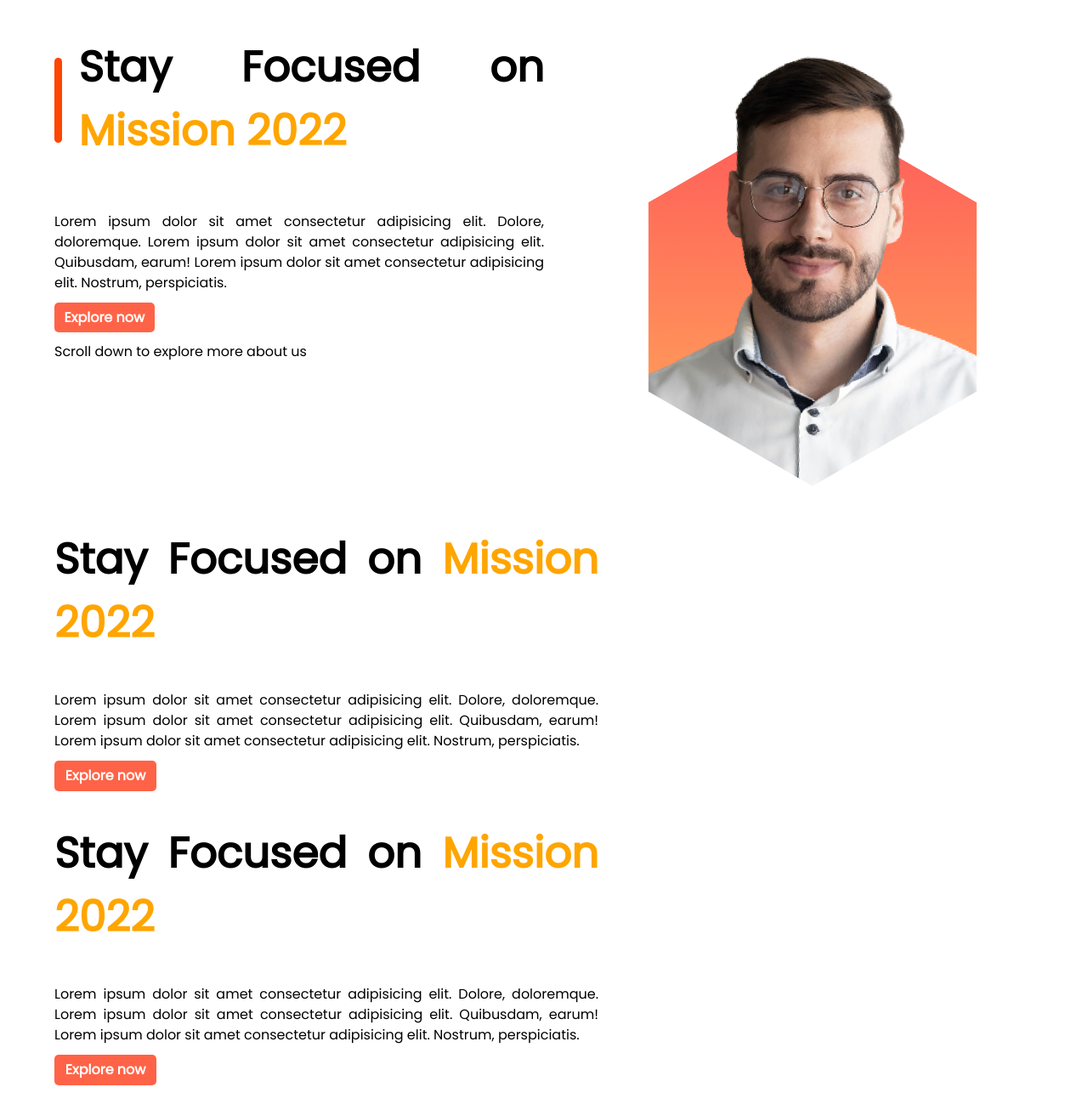
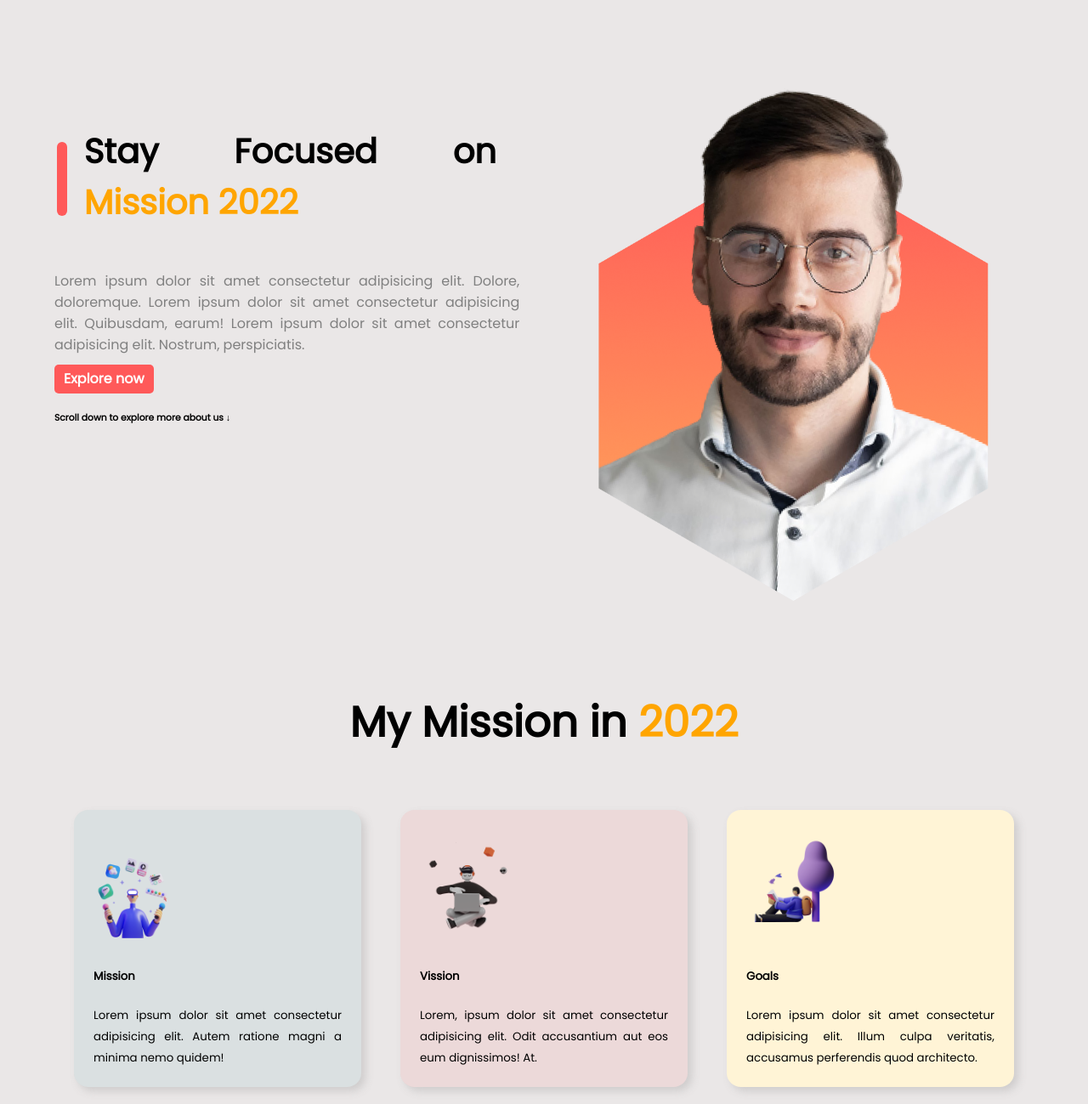
Before and after one commit to mozammelhoq1/portfolio-website, a plain HTML site: page index.html in a window 1280 px wide. Shown: the top 1299 px of the page at 85% size. Drawn offline with Linux system fonts and the light colour scheme; a web font is replaced by a local one.

Commit message:
four main part complete

```diff
--- a/index.html
+++ b/index.html
@@ -13,61 +13,79 @@
     <link href="https://fonts.googleapis.com/css2?family=Libre+Baskerville&family=Luxurious+Roman&family=Playfair+Display:wght@500&family=Poppins&display=swap" rel="stylesheet">
 </head>
 <body>
+    <!-- hero section  -->
     <section class="flex-container">
-        <div class="half-width">
+        <div class="half-width" style="margin-top: 10%;">
                 <div  class="flex-container">
                     <b class="sidebar">.</b>
-                    <h1>Stay Focused on <span>Mission 2022</span></h1>
+                    <h2>Stay Focused on <span>Mission 2022</span></h2>
                 </div>
                 <p>Lorem ipsum dolor sit amet consectetur adipisicing elit. Dolore, doloremque. Lorem ipsum dolor sit amet consectetur adipisicing elit. Quibusdam, earum! Lorem ipsum dolor sit amet consectetur adipisicing elit. Nostrum, perspiciatis.</p>
                 <a class="button" target="_blank" href="https://www.linkedin.com/in/md-mozammel-hoq-78336b227/">Explore now</a>
-                <p>Scroll down to explore more about us</p>
+                <h6>Scroll down to explore more about us ↓</h6>
         </div>
-        <div class="half-width">
+        <div class="half-width" style="margin-left: 5%;">
             <img src="images/person/person-3.png" alt="">
         </div>
     </section>
+
+    <!-- my Mission  -->
+
     <section>
-        <div class="half-width">
-            <h1>Stay Focused on
-                <span>Mission 2022</span></h1>
-                <p>Lorem ipsum dolor sit amet consectetur adipisicing elit. Dolore, doloremque. Lorem ipsum dolor sit amet consectetur adipisicing elit. Quibusdam, earum! Lorem ipsum dolor sit amet consectetur adipisicing elit. Nostrum, perspiciatis.</p>
-                <a class="button" target="_blank" href="https://www.linkedin.com/in/md-mozammel-hoq-78336b227/">Explore now</a>
+        <h1>My Mission in <span>2022</span></h1>
+        <div class="flex-container">
+            <div class="triple-width" style="background-color: rgba(79, 157, 166, 0.1)
+        ;">
+            <img src="images/illustrators/illustrator-1.png" alt="">
+            <h5>Mission</h5>
+            <small>Lorem ipsum dolor sit amet consectetur adipisicing elit. Autem ratione magni a minima nemo quidem!</small>
         </div>
-        <div class="half-width">
-            <h1>Stay Focused on
-                <span>Mission 2022</span></h1>
+        <div class="triple-width" style="background-color: rgba(255, 89, 89, 0.1);">
+            <img src="images/illustrators/illustrator-2.png" alt="">
+            <h5>Vission</h5>
+            <small>Lorem, ipsum dolor sit amet consectetur adipisicing elit. Odit accusantium aut eos eum dignissimos! At.</small>
+        </div>
+        <div class="triple-width" style="background-color: #FFF4D6;">
+            <img src="images/illustrators/illustrator-3.png" alt="">
+            <h5>Goals</h5>
+            <small>Lorem ipsum dolor sit amet consectetur adipisicing elit. Illum culpa veritatis, accusamus perferendis quod architecto.</small>
+        </div>
+        </div>
+    </section>
+
+    <!-- Develop -->
+
+    <section class="flex-container">
+        <div class="half-width" style="margin-right: 5%;">
+            <img src="images/pictures/coding.png" alt="">
+        </div>
+        <div class="half-width" style="margin-top: 8%;">
+            <h3>Develop <br>Without Limits</h3>
                 <p>Lorem ipsum dolor sit amet consectetur adipisicing elit. Dolore, doloremque. Lorem ipsum dolor sit amet consectetur adipisicing elit. Quibusdam, earum! Lorem ipsum dolor sit amet consectetur adipisicing elit. Nostrum, perspiciatis.</p>
                 <a class="button" target="_blank" href="https://www.linkedin.com/in/md-mozammel-hoq-78336b227/">Explore now</a>
         </div>
     </section>
-    <section>
-        <div class="half-width">
-            <h1>Stay Focused on
-                <span>Mission 2022</span></h1>
+
+    <!-- Global Community -->
+
+    <section class="flex-container">
+        <div class="half-width" style="margin-top: 8%;">
+            <h3>Know our<br>Global Community</h3>
                 <p>Lorem ipsum dolor sit amet consectetur adipisicing elit. Dolore, doloremque. Lorem ipsum dolor sit amet consectetur adipisicing elit. Quibusdam, earum! Lorem ipsum dolor sit amet consectetur adipisicing elit. Nostrum, perspiciatis.</p>
                 <a class="button" target="_blank" href="https://www.linkedin.com/in/md-mozammel-hoq-78336b227/">Explore now</a>
         </div>
-        <div class="half-width">
-            <h1>Stay Focused on
-                <span>Mission 2022</span></h1>
-                <p>Lorem ipsum dolor sit amet consectetur adipisicing elit. Dolore, doloremque. Lorem ipsum dolor sit amet consectetur adipisicing elit. Quibusdam, earum! Lorem ipsum dolor sit amet consectetur adipisicing elit. Nostrum, perspiciatis.</p>
-                <a class="button" target="_blank" href="https://www.linkedin.com/in/md-mozammel-hoq-78336b227/">Explore now</a>
+        <div class="half-width" style="margin-left: 5%;">
+            <img src="images/pictures/project.png" alt="">
         </div>
     </section>
-    <section>
-        <div class="half-width">
-            <h1>Stay Focused on
-                <span>Mission 2022</span></h1>
-                <p>Lorem ipsum dolor sit amet consectetur adipisicing elit. Dolore, doloremque. Lorem ipsum dolor sit amet consectetur adipisicing elit. Quibusdam, earum! Lorem ipsum dolor sit amet consectetur adipisicing elit. Nostrum, perspiciatis.</p>
-                <a class="button" target="_blank" href="https://www.linkedin.com/in/md-mozammel-hoq-78336b227/">Explore now</a>
-        </div>
-        <div class="half-width">
-            <h1>Stay Focused on
-                <span>Mission 2022</span></h1>
-                <p>Lorem ipsum dolor sit amet consectetur adipisicing elit. Dolore, doloremque. Lorem ipsum dolor sit amet consectetur adipisicing elit. Quibusdam, earum! Lorem ipsum dolor sit amet consectetur adipisicing elit. Nostrum, perspiciatis.</p>
-                <a class="button" target="_blank" href="https://www.linkedin.com/in/md-mozammel-hoq-78336b227/">Explore now</a>
-        </div>
-    </section>
+
+    <!-- bonus part  -->
+<section>
+    <div class="flex-container">
+
+    </div>
+</section>
+    <!-- footer  -->
+
 </body>
 </html>
--- a/style.css
+++ b/style.css
@@ -2,40 +2,70 @@ body {
   font-family: "Poppins", sans-serif;
   margin: 0px;
   text-align: justify;
+  background-color: rgba(226, 221, 221, 0.7);
 }
-body p {
-  line-height: 24px;
+p {
+  color: gray;
 }
 .flex-container {
   display: flex;
+  margin-right: 5%;
+  margin-left: 5%;
 }
 .half-width {
   width: 50%;
-  margin-left: 5%;
+  margin-bottom: 5%;
 }
+
 .half-width img {
-  width: 80%;
-  margin-left: 5%;
+  width: 100%;
+  margin-top: 5%;
 }
-h1 {
-  font-size: 50px;
+.triple-width {
+  width: 33.33%;
+  margin: 2%;
+  border-radius: 5%;
+  padding: 2%;
+  box-shadow: 5px 5px 10px rgba(204, 202, 202, 0.9);
 }
-h1 span {
+
+.triple-width img {
+  width: 126px;
+  height: 126px;
+  margin-top: 8px;
+  margin-left: -8px;
+}
+
+span {
   color: orange;
 }
 
 .sidebar {
-  width: 2%;
-  height: 100px;
-  color: orangered;
-  background-color: orangered;
-  border-radius: 30px;
-  margin-top: 68px;
+  width: 3%;
+  height: 87px;
+  color: #ff5959;
+  background-color: #ff5959;
+  border-radius: 50px;
+  margin-top: 52px;
   margin-right: 20px;
+  margin-left: -5%;
+}
+h1 {
+  font-size: 50px;
+  font-weight: bolder;
+  text-align: center;
+}
+h2 {
+  font-size: 40px;
+  font-weight: bold;
+}
+h3 {
+  font-weight: bolder;
+  font-size: 30px;
 }
 .button {
   text-decoration: none;
-  background-color: tomato;
+  background-color: #ff5959;
   padding: 1% 2%;
   border-radius: 5px;
   color: white;
```
